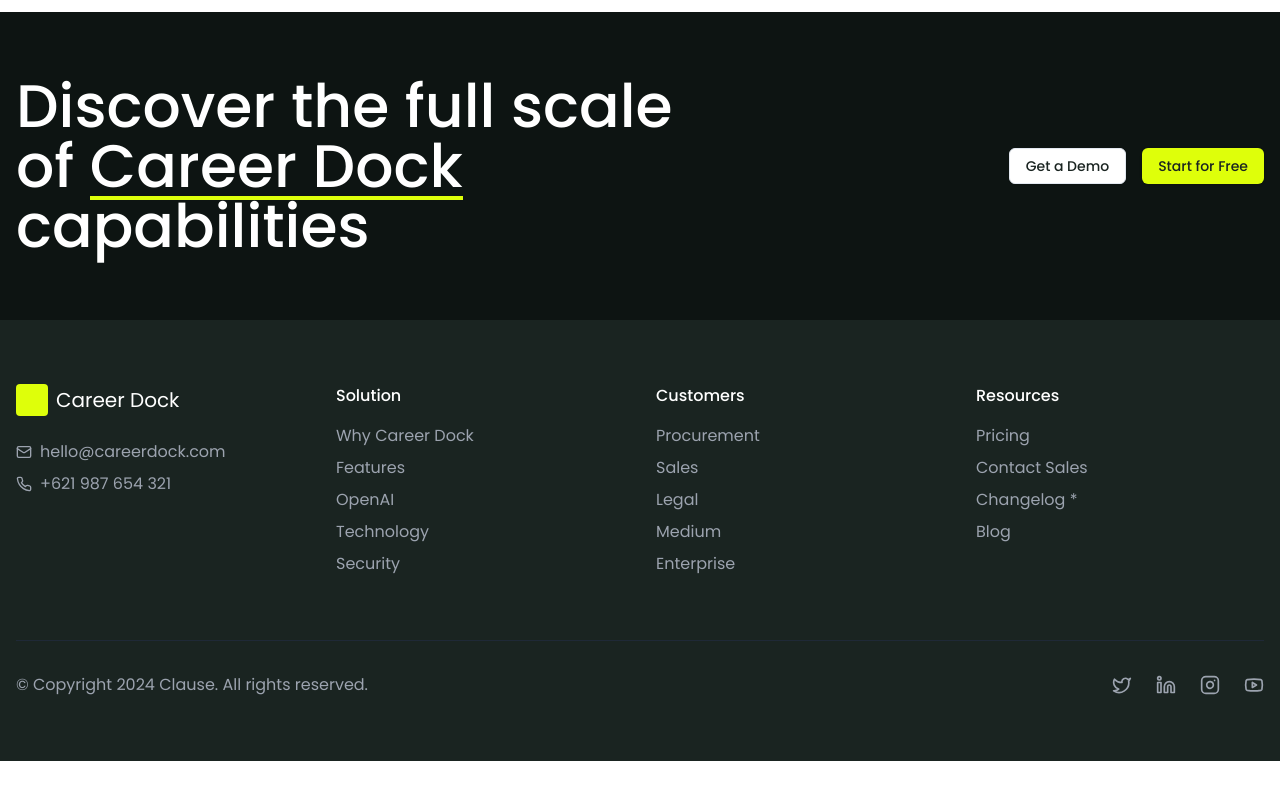
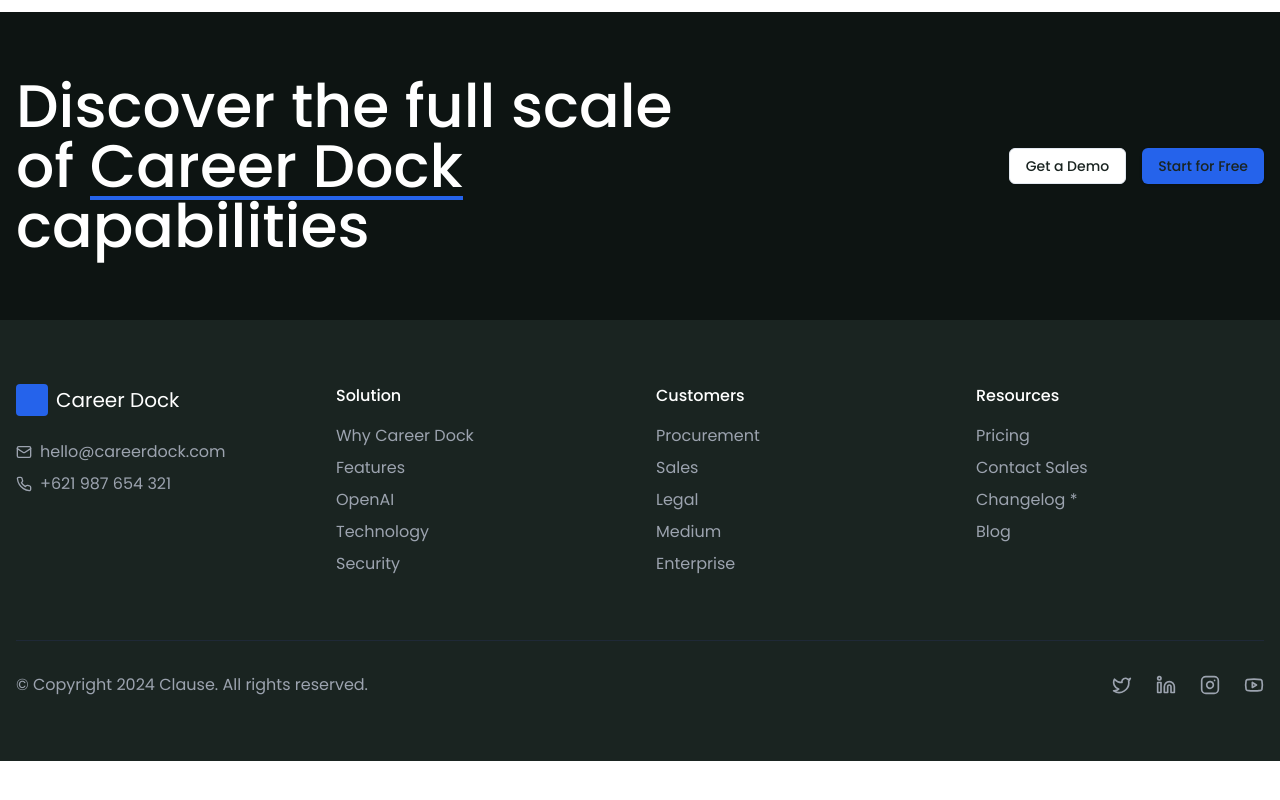
Before and after one commit to Career-Dock/career-dock-frontend, a Next.js app: page / in a window 1280 px wide. Shown: the part 3389-4189 px from the top of the page. Built offline with nearby package versions, Linux system fonts and the light colour scheme.

Commit message:
refactor: update footer component styles to use primary color variables

```diff
--- a/src/components/common/footer.tsx
+++ b/src/components/common/footer.tsx
@@ -20,7 +20,7 @@
             Discover the full scale of{" "}
             <span className="relative">
               Career Dock
-              <span className="absolute bottom-2 left-0 w-full h-1 bg-[#DEFF0A]"></span>
+              <span className="absolute bottom-2 left-0 w-full h-1 bg-primary"></span>
             </span>{" "}
             capabilities
           </h1>
@@ -31,7 +31,7 @@
             >
               Get a Demo
             </Button>
-            <Button className="bg-[#DEFF0A] text-[#1A2421] hover:bg-[#DEFF0A]/90">
+            <Button className="bg-primary text-[#1A2421] hover:bg-primary/90">
               Start for Free
             </Button>
           </div>
@@ -44,7 +44,7 @@
           {/* Logo and Contact */}
           <div className="md:col-span-3 space-y-6">
             <div className="flex items-center gap-2">
-              <div className="w-8 h-8 bg-[#DEFF0A] rounded"></div>
+              <div className="w-8 h-8 bg-primary rounded"></div>
               <span className="text-white text-xl">Career Dock</span>
             </div>
             <div className="space-y-2">
```
